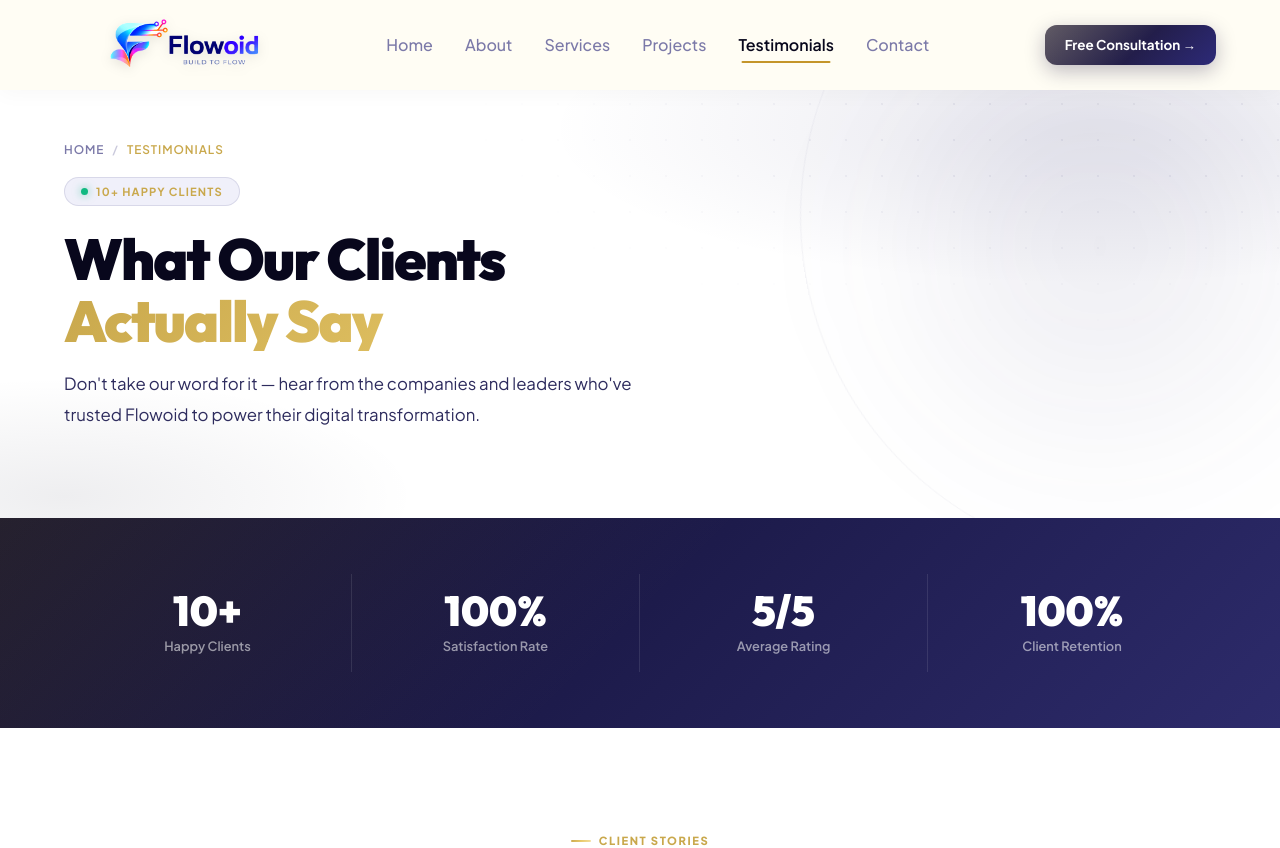
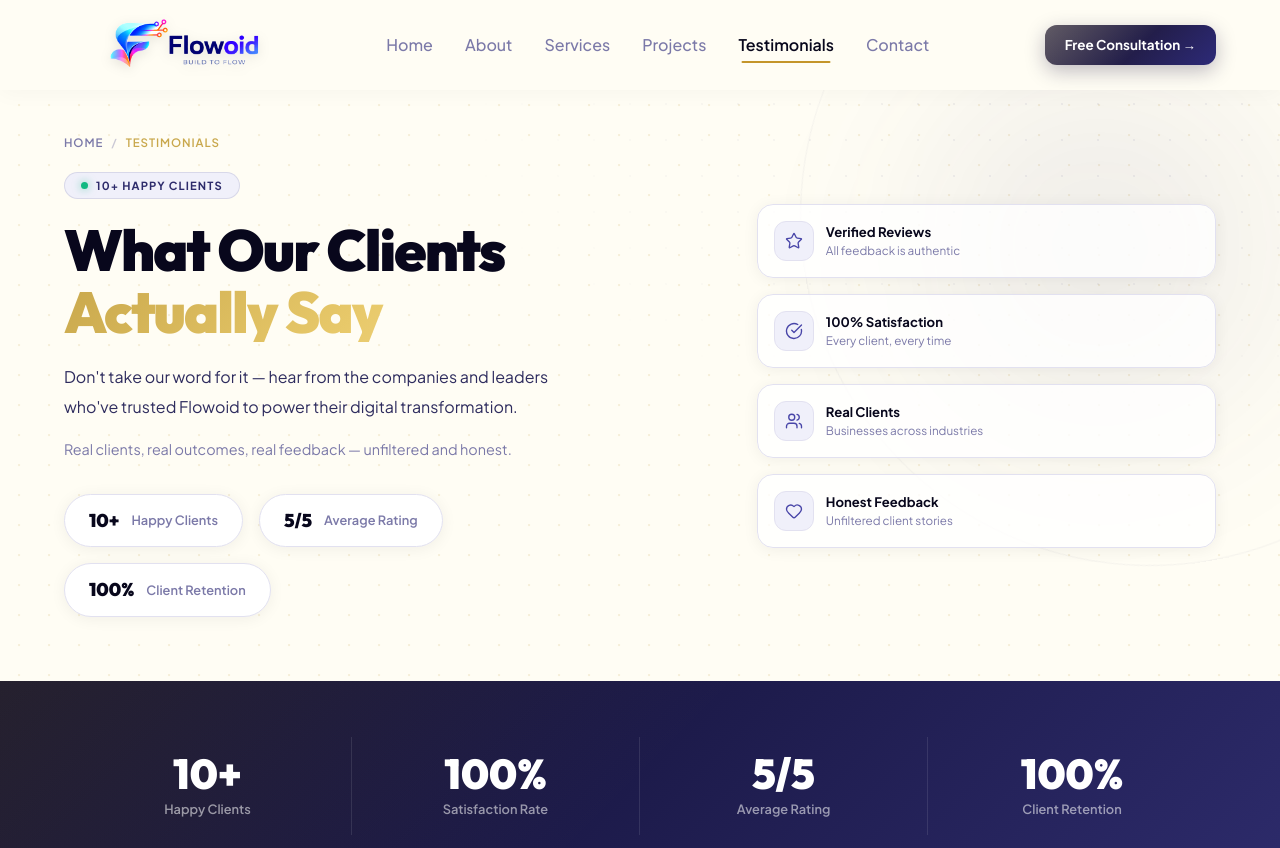
Before and after one commit to Jaydeep-popat/flowoid, a React (Vite) app: page /testimonials in a window 1280 px wide. Shown: the top 848 px of the page. Built offline with nearby package versions, Linux system fonts and the light colour scheme.

Commit message:
spacing, sizing and alignment of hero section

```diff
--- a/src/components/Preloader.tsx
+++ b/src/components/Preloader.tsx
@@ -306,7 +306,7 @@ export default function Preloader({ onComplete }: { onComplete?: () => void }) {
                 letterSpacing: '.26em', textTransform: 'uppercase',
                 color: 'rgba(24,32,78,.42)',
               }}>
-                Est. 2020 · India · 28+ Countries
+                Est. 2026 · India
               </span>
               <div style={{
                 width: 28, height: 1,
--- a/src/pages/About.tsx
+++ b/src/pages/About.tsx
@@ -32,10 +32,16 @@ function useSectionRef() {
 
 /* ─── HERO ─────────────────────────── */
 function PageHero() {
+  const heroHighlights = [
+    { icon: Shield, title: 'Security First', sub: 'Built-in from day one' },
+    { icon: Zap, title: 'Agile Delivery', sub: 'Fast sprints, no surprises' },
+    { icon: Users, title: 'Long-Term Partner', sub: 'We grow with you' },
+    { icon: Lightbulb, title: 'Modern Stack', sub: 'Cutting-edge tech always' },
+  ];
+
   return (
     <div
-      className="relative min-h-[54vh] bg-white flex items-center px-[5%] pt-3 md:pt-12 pb-20 mt-[80px] md:mt-[86px] overflow-hidden"
-      style={{ background: 'radial-gradient(ellipse 70% 60% at 85% 10%,rgba(45,43,107,.10),transparent 60%),radial-gradient(ellipse 50% 50% at 5% 95%,rgba(15,14,42,.07),transparent 55%),radial-gradient(ellipse 40% 40% at 50% 50%,rgba(201,168,76,.04),transparent 60%)' }}
+      className="relative min-h-[52vh] bg-page-dots flex items-center px-[5%] pt-3 md:pt-12 pb-16 mt-[80px] md:mt-[86px] overflow-hidden"
     >
       <div className="absolute inset-0 pointer-events-none" style={{ backgroundImage: 'radial-gradient(rgba(45,43,107,.06) 1.5px,transparent 1.5px)', backgroundSize: '36px 36px', maskImage: 'radial-gradient(ellipse 70% 70% at 85% 10%,black 20%,transparent 70%)' }} />
       <div className="absolute right-[-100px] top-[-120px] w-[560px] h-[560px] rounded-full pointer-events-none" style={{ background: 'radial-gradient(circle,rgba(45,43,107,.09),transparent 70%)', filter: 'blur(55px)' }} />
@@ -43,20 +49,18 @@ function PageHero() {
       <div className="absolute rounded-full border border-[rgba(45,43,107,.05)] pointer-events-none animate-spinSlow" style={{ width: 700, height: 700, right: -220, top: -220 }} />
       <div className="absolute rounded-full border border-[rgba(201,168,76,.04)] pointer-events-none" style={{ width: 480, height: 480, right: -120, top: -120 }} />
 
-      <motion.div
-        className="relative z-[2] max-w-[1240px] w-full"
-        initial="hidden"
-        animate="visible"
-        variants={container}
-      >
-        <motion.div variants={fadeUp} className="flex items-center gap-2 text-[.74rem] font-semibold text-muted tracking-[.08em] uppercase mb-[18px]">
+      <div className="relative z-[2] max-w-[1240px] w-full mx-auto">
+        <div className="grid grid-cols-1 lg:grid-cols-[1.3fr_1fr] gap-12 lg:gap-16 xl:gap-24 items-center">
+          {/* Left */}
+          <motion.div initial="hidden" animate="visible" variants={container}>
+            <motion.div variants={fadeUp} className="flex items-center gap-2 text-[.72rem] font-semibold text-muted tracking-[.08em] uppercase mb-5">
               Home <span className="opacity-40">/</span> <span className="text-gold">About Us</span>
             </motion.div>
-        <motion.div variants={fadeUp} className="inline-flex items-center gap-2 px-4 py-[5px] rounded-full bg-pale border-[1.5px] border-[rgba(45,43,107,.12)] text-[.7rem] font-bold text-gold tracking-[.1em] uppercase mb-[22px]">
+            <motion.div variants={fadeUp} className="inline-flex items-center gap-2 px-4 py-1 rounded-full bg-pale border border-[rgba(45,43,107,.12)] text-[.7rem] font-bold text-b3 tracking-[.1em] uppercase mb-5">
               <span className="w-[7px] h-[7px] rounded-full bg-[#10B981] shadow-[0_0_8px_rgba(16,185,129,.6)] animate-pulse2" />
               Our Story
             </motion.div>
-        <h1 className="font-heading font-black text-[clamp(2.2rem,4.5vw,3.8rem)] leading-[1.07] tracking-[-0.032em] text-dark mb-[18px]">
+            <h1 className="font-heading font-black text-[clamp(2.2rem,4.5vw,3.8rem)] leading-[1.07] tracking-[-0.032em] text-dark mb-5">
               <span className="block overflow-hidden">
                 <motion.span
                   className="block"
@@ -74,24 +78,52 @@ function PageHero() {
                 </motion.span>
               </span>
             </h1>
-        <motion.p variants={fadeUp} className="text-[1.05rem] leading-[1.82] text-body max-w-[580px] mb-8">We're a young, sharp team of developers and designers passionate about building real software that solves real problems — with clean code, modern tools, and honest craftsmanship.</motion.p>
-        <motion.div variants={container} className="flex flex-wrap gap-4 mb-10">
-          {['⚡ Modern Tech Stack', '🛡️ Secure & Reliable', '✓ Client-First Approach'].map((item, i) => (
-            <motion.div key={i} variants={scaleIn} className="inline-flex items-center gap-2 px-4 py-2.5 rounded-full bg-white/60 border border-[rgba(45,43,107,.15)] shadow-sm hover:shadow-md hover:bg-white transition-all duration-200">
-              <span className="text-[.82rem] font-medium text-dark">{item}</span>
+            <motion.p variants={fadeUp} className="text-[1rem] leading-[1.82] text-body max-w-[520px] mb-4">
+              We're a young, sharp team of developers and designers passionate about building real software that solves real problems — with clean code, modern tools, and honest craftsmanship.
+            </motion.p>
+            <motion.p variants={fadeUp} className="text-[.9rem] leading-[1.75] text-muted max-w-[500px] mb-8">
+              Every project gets our full attention and best engineering — because we believe great software starts with people who care.
+            </motion.p>
+            <motion.div variants={container} className="flex flex-wrap gap-4">
+              {[
+                { n: '10+', l: 'Happy Clients' },
+                { n: '100%', l: 'Satisfaction Rate' },
+                { n: '24/7', l: 'Support' },
+              ].map(({ n, l }, i) => (
+                <motion.div
+                  key={i}
+                  variants={scaleIn}
+                  whileHover={{ y: -4, scale: 1.03, transition: { duration: 0.2 } }}
+                  className="flex items-center gap-3 px-6 py-3 rounded-full bg-white border border-border shadow-sm hover:shadow-lg hover:border-b4 cursor-pointer transition-[border,box-shadow] duration-200"
+                >
+                  <span className="font-heading text-[1.15rem] font-black text-dark">{n}</span>
+                  <span className="text-[.8rem] text-muted font-semibold">{l}</span>
                 </motion.div>
               ))}
             </motion.div>
-        <motion.div variants={fadeUp} className="flex items-center gap-3 flex-wrap">
-          <Link to="/contact" className="inline-flex items-center gap-2 px-6 py-3 rounded-full text-[.9rem] font-bold text-white bg-mg shadow-[0_6px_18px_rgba(20,16,58,.26)] relative overflow-hidden transition-all duration-[260ms] hover:-translate-y-[2px] hover:shadow-[0_10px_26px_rgba(20,16,58,.38)] before:content-[''] before:absolute before:inset-0 before:bg-[linear-gradient(135deg,rgba(255,255,255,.2),transparent_55%)] before:pointer-events-none">
-            <span className="relative z-[1]">Get Started</span>
-            <ArrowRight size={15} className="relative z-[1]" strokeWidth={2.2} />
-          </Link>
-          <button className="inline-flex items-center gap-2 px-6 py-3 rounded-full text-[.9rem] font-semibold text-b4 border-[1.5px] border-[rgba(45,43,107,.2)] bg-white/40 hover:bg-white transition-all duration-200">
-            Learn More
-          </button>
           </motion.div>
+
+          {/* Right — highlight boxes */}
+          <motion.div className="flex flex-col gap-4 min-w-[260px]" initial="hidden" animate="visible" variants={container} style={{ transition: 'none' }}>
+            {heroHighlights.map(({ icon: Icon, title, sub }, i) => (
+              <motion.div
+                key={i}
+                variants={{ hidden: { opacity: 0, x: 40 }, visible: { opacity: 1, x: 0, transition: { duration: 0.65, ease, delay: 0.2 + i * 0.08 } } }}
+                whileHover={{ x: -4, transition: { duration: 0.2 } }}
+                className="group flex items-center gap-3 p-4 bg-white/80 rounded-2xl border border-border shadow-sm hover:shadow-lg hover:bg-white hover:border-b4 transition-[border,box-shadow,background] duration-200"
+              >
+                <div className="w-10 h-10 rounded-xl bg-pale border border-border flex items-center justify-center flex-shrink-0 text-b4 transition-all duration-300 group-hover:bg-gm group-hover:border-transparent group-hover:text-white group-hover:scale-110">
+                  <Icon size={18} strokeWidth={1.8} />
+                </div>
+                <div>
+                  <div className="text-[.82rem] font-bold text-dark">{title}</div>
+                  <div className="text-[.73rem] text-muted">{sub}</div>
+                </div>
               </motion.div>
+            ))}
+          </motion.div>
+        </div>
+      </div>
     </div>
   );
 }
--- a/src/pages/Services.tsx
+++ b/src/pages/Services.tsx
@@ -197,8 +197,7 @@ function PageHero() {
 
   return (
     <div
-      className="relative min-h-[52vh] flex items-center px-[5%] pt-3 md:pt-12 pb-16 mt-[80px] md:mt-[86px] overflow-hidden"
-      style={{ background: 'radial-gradient(ellipse 70% 60% at 85% 10%,rgba(45,43,107,.10),transparent 60%),radial-gradient(ellipse 50% 50% at 5% 95%,rgba(15,14,42,.07),transparent 55%),radial-gradient(ellipse 40% 40% at 50% 50%,rgba(201,168,76,.04),transparent 60%)' }}
+      className="relative min-h-[52vh] bg-page-dots flex items-center px-[5%] pt-3 md:pt-12 pb-16 mt-[80px] md:mt-[86px] overflow-hidden"
     >
       <div className="absolute inset-0 pointer-events-none" style={{ backgroundImage: 'radial-gradient(rgba(45,43,107,.06) 1.5px,transparent 1.5px)', backgroundSize: '36px 36px', maskImage: 'radial-gradient(ellipse 70% 70% at 85% 10%,black 20%,transparent 70%)' }} />
       <div className="absolute right-[-100px] top-[-120px] w-[560px] h-[560px] rounded-full pointer-events-none animate-pulse3" style={{ background: 'radial-gradient(circle,rgba(45,43,107,.09),transparent 70%)', filter: 'blur(55px)' }} />
@@ -207,7 +206,7 @@ function PageHero() {
       <div className="absolute rounded-full border border-[rgba(201,168,76,.04)] pointer-events-none" style={{ width: 480, height: 480, right: -120, top: -120 }} />
 
       <div className="relative z-[2] max-w-[1240px] w-full mx-auto">
-        <div className="grid grid-cols-1 lg:grid-cols-[1fr_auto] gap-12 items-center">
+        <div className="grid grid-cols-1 lg:grid-cols-[1.3fr_1fr] gap-12 lg:gap-16 xl:gap-24 items-center">
           {/* Left */}
           <motion.div initial="hidden" animate="visible" variants={container}>
             <motion.div variants={fadeUp} className="flex items-center gap-2 text-[.72rem] font-semibold text-muted tracking-[.08em] uppercase mb-5">
--- a/src/pages/Testimonials.tsx
+++ b/src/pages/Testimonials.tsx
@@ -1,6 +1,7 @@
 import { useRef, useState } from 'react';
 import { Link } from 'react-router-dom';
 import { motion, useInView, AnimatePresence } from 'framer-motion';
+import { Star, CheckCircle, Users, Heart } from 'lucide-react';
 import Navbar from '../components/Navbar';
 import Footer from '../components/Footer';
 import BackToTop from '../components/BackToTop';
@@ -15,6 +16,10 @@ const fadeUp = {
 const container = {
   hidden: {},
   visible: { transition: { staggerChildren: 0.08, delayChildren: 0.1 } },
+};
+const scaleIn = {
+  hidden: { opacity: 0, scale: 0.88 },
+  visible: { opacity: 1, scale: 1, transition: { duration: 0.75, ease } },
 };
 
 const allTestimonials = [
@@ -98,27 +103,24 @@ export default function Testimonials() {
 
       {/* PAGE HERO */}
       <div
-        className="relative min-h-[54vh] bg-white flex items-center px-[5%] pt-3 md:pt-12 pb-20 mt-[80px] md:mt-[86px] overflow-hidden"
-        style={{ background: 'radial-gradient(ellipse 70% 60% at 85% 10%,rgba(45,43,107,.10),transparent 60%),radial-gradient(ellipse 50% 50% at 5% 95%,rgba(15,14,42,.07),transparent 55%)' }}
+        className="relative min-h-[52vh] bg-page-dots flex items-center px-[5%] pt-3 md:pt-12 pb-16 mt-[80px] md:mt-[86px] overflow-hidden"
       >
         <div className="absolute inset-0 pointer-events-none" style={{ backgroundImage: 'radial-gradient(rgba(45,43,107,.06) 1.5px,transparent 1.5px)', backgroundSize: '36px 36px', maskImage: 'radial-gradient(ellipse 70% 70% at 85% 10%,black 20%,transparent 70%)' }} />
         <div className="absolute right-[-100px] top-[-120px] w-[560px] h-[560px] rounded-full pointer-events-none" style={{ background: 'radial-gradient(circle,rgba(45,43,107,.09),transparent 70%)', filter: 'blur(55px)' }} />
         <div className="absolute rounded-full border border-[rgba(45,43,107,.05)] pointer-events-none animate-spinSlow" style={{ width: 700, height: 700, right: -220, top: -220 }} />
 
-        <motion.div
-          className="relative z-[2] max-w-[1240px] w-full"
-          initial="hidden"
-          animate="visible"
-          variants={container}
-        >
-          <motion.div variants={fadeUp} className="flex items-center gap-2 text-[.74rem] font-semibold text-muted tracking-[.08em] uppercase mb-[18px]">
+        <div className="relative z-[2] max-w-[1240px] w-full mx-auto">
+          <div className="grid grid-cols-1 lg:grid-cols-[1.3fr_1fr] gap-12 lg:gap-16 xl:gap-24 items-center">
+            {/* Left */}
+            <motion.div initial="hidden" animate="visible" variants={container}>
+              <motion.div variants={fadeUp} className="flex items-center gap-2 text-[.72rem] font-semibold text-muted tracking-[.08em] uppercase mb-5">
                 Home <span className="opacity-40">/</span> <span className="text-gold">Testimonials</span>
               </motion.div>
-          <motion.div variants={fadeUp} className="inline-flex items-center gap-2 px-4 py-[5px] rounded-full bg-pale border-[1.5px] border-[rgba(45,43,107,.12)] text-[.7rem] font-bold text-gold tracking-[.1em] uppercase mb-[22px]">
+              <motion.div variants={fadeUp} className="inline-flex items-center gap-2 px-4 py-1 rounded-full bg-pale border border-[rgba(45,43,107,.12)] text-[.7rem] font-bold text-b3 tracking-[.1em] uppercase mb-5">
                 <span className="w-[7px] h-[7px] rounded-full bg-[#10B981] shadow-[0_0_8px_rgba(16,185,129,.6)] animate-pulse2" />
                 10+ Happy Clients
               </motion.div>
-          <h1 className="font-heading font-black text-[clamp(2.2rem,4.5vw,3.8rem)] leading-[1.07] tracking-[-0.032em] text-dark mb-[18px]">
+              <h1 className="font-heading font-black text-[clamp(2.2rem,4.5vw,3.8rem)] leading-[1.07] tracking-[-0.032em] text-dark mb-5">
                 <span className="block overflow-hidden">
                   <motion.span className="block" variants={{ hidden: { y: '110%', opacity: 0 }, visible: { y: '0%', opacity: 1, transition: { duration: 0.85, ease } } }}>
                     What Our Clients
@@ -130,10 +132,57 @@ export default function Testimonials() {
                   </motion.span>
                 </span>
               </h1>
-          <motion.p variants={fadeUp} className="text-[1.05rem] leading-[1.82] text-body max-w-[580px]">
+              <motion.p variants={fadeUp} className="text-[1rem] leading-[1.82] text-body max-w-[520px] mb-4">
                 Don't take our word for it — hear from the companies and leaders who've trusted Flowoid to power their digital transformation.
               </motion.p>
+              <motion.p variants={fadeUp} className="text-[.9rem] leading-[1.75] text-muted max-w-[500px] mb-8">
+                Real clients, real outcomes, real feedback — unfiltered and honest.
+              </motion.p>
+              <motion.div variants={container} className="flex flex-wrap gap-4">
+                {[
+                  { n: '10+', l: 'Happy Clients' },
+                  { n: '5/5', l: 'Average Rating' },
+                  { n: '100%', l: 'Client Retention' },
+                ].map(({ n, l }, i) => (
+                  <motion.div
+                    key={i}
+                    variants={scaleIn}
+                    whileHover={{ y: -4, scale: 1.03, transition: { duration: 0.2 } }}
+                    className="flex items-center gap-3 px-6 py-3 rounded-full bg-white border border-border shadow-sm hover:shadow-lg hover:border-b4 cursor-pointer transition-[border,box-shadow] duration-200"
+                  >
+                    <span className="font-heading text-[1.15rem] font-black text-dark">{n}</span>
+                    <span className="text-[.8rem] text-muted font-semibold">{l}</span>
                   </motion.div>
+                ))}
+              </motion.div>
+            </motion.div>
+
+            {/* Right — highlight boxes */}
+            <motion.div className="flex flex-col gap-4 min-w-[260px]" initial="hidden" animate="visible" variants={container} style={{ transition: 'none' }}>
+              {[
+                { icon: Star, title: 'Verified Reviews', sub: 'All feedback is authentic' },
+                { icon: CheckCircle, title: '100% Satisfaction', sub: 'Every client, every time' },
+                { icon: Users, title: 'Real Clients', sub: 'Businesses across industries' },
+                { icon: Heart, title: 'Honest Feedback', sub: 'Unfiltered client stories' },
+              ].map(({ icon: Icon, title, sub }, i) => (
+                <motion.div
+                  key={i}
+                  variants={{ hidden: { opacity: 0, x: 40 }, visible: { opacity: 1, x: 0, transition: { duration: 0.65, ease, delay: 0.2 + i * 0.08 } } }}
+                  whileHover={{ x: -4, transition: { duration: 0.2 } }}
+                  className="group flex items-center gap-3 p-4 bg-white/80 rounded-2xl border border-border shadow-sm hover:shadow-lg hover:bg-white hover:border-b4 transition-[border,box-shadow,background] duration-200"
+                >
+                  <div className="w-10 h-10 rounded-xl bg-pale border border-border flex items-center justify-center flex-shrink-0 text-b4 transition-all duration-300 group-hover:bg-gm group-hover:border-transparent group-hover:text-white group-hover:scale-110">
+                    <Icon size={18} strokeWidth={1.8} />
+                  </div>
+                  <div>
+                    <div className="text-[.82rem] font-bold text-dark">{title}</div>
+                    <div className="text-[.73rem] text-muted">{sub}</div>
+                  </div>
+                </motion.div>
+              ))}
+            </motion.div>
+          </div>
+        </div>
       </div>
 
       {/* STATS BAND */}
```
Also changed, not shown: src/components/Footer.tsx (+2 -6 lines), src/pages/Contact.tsx (+22 -45 lines), src/pages/Projects.tsx (+5 -8 lines). Lines whose indentation alone changed are shown as unchanged.
